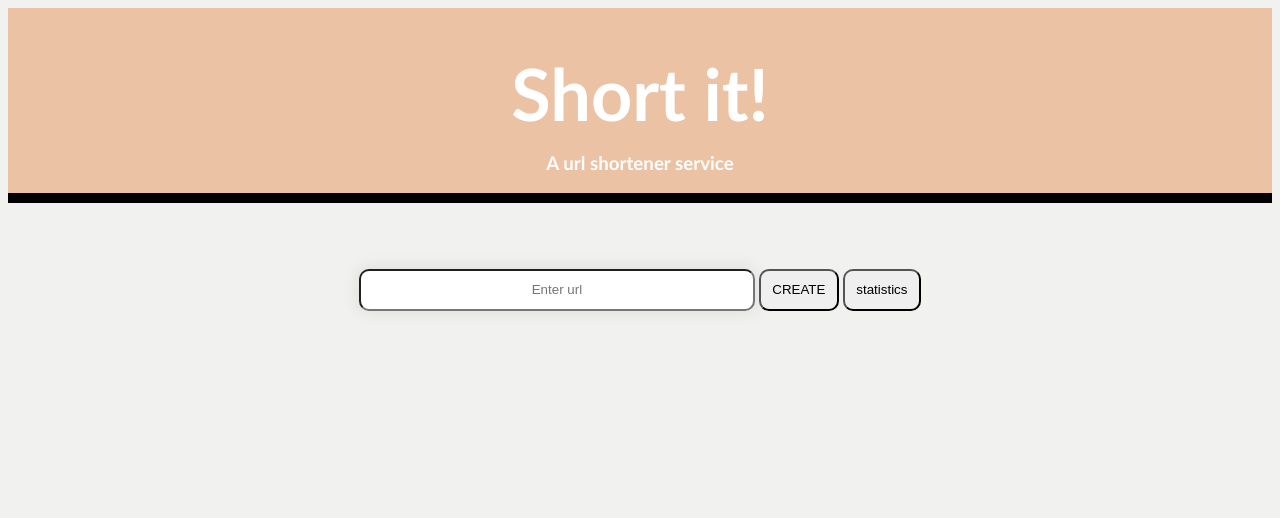
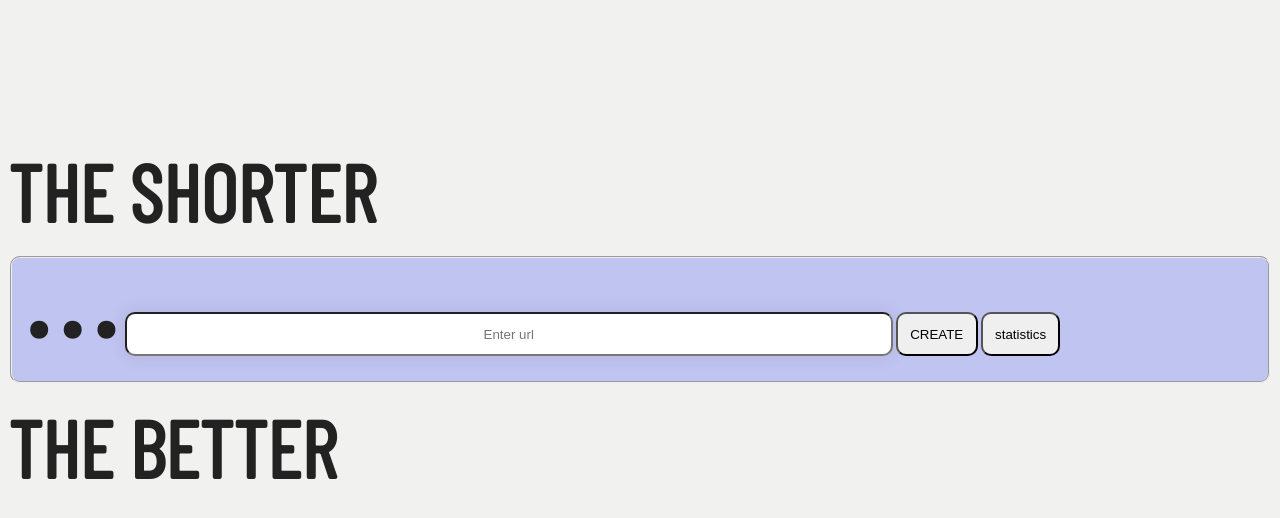
Before and after one commit to noavrd/url-shortner, a website: page views/index.html in a window 1280 px wide. Drawn offline with nearby package versions, Linux system fonts and the light colour scheme; files that its build step writes are made by us from their sources.

Commit message:
add post test

```diff
--- a/public/style.css
+++ b/public/style.css
@@ -1,12 +1,15 @@
 body {
-  font-family:'Gill Sans', 'Gill Sans MT', Calibri, 'Trebuchet MS', sans-serif;
-  font-size: 16px;
+  font-family: 'Barlow Condensed', sans-serif;
+        font-size: 16px;
   color: #222;
   background-color: #f1f1ef;
-  text-align: center;
+  /* text-align: center; */
   line-height: 1.4em;
 }
 
+#first {
+  padding-top: 10%;
+}
 
 
 main {
@@ -27,11 +30,13 @@ a {
 }
 
 form {
-  margin: 10px auto;
-  padding: 20px;
-  max-width: 600px;
+  /* margin: 10px auto;
+  padding: 20px; */
+  /* width: 200%; */
 }
-
+span {
+  font-size: 20vh;
+}
 
 /* input {
   padding: 5px;
@@ -42,17 +47,19 @@ input[type='text'] {
   border-bottom: 2px solid ; */
   /* border:0;
   border-bottom:1px solid #eee; */
-  width: 220px;
   text-align: center;
-  padding: 2% 15%;
+  margin-bottom: 1%;
+  padding: 1%;
   box-shadow:0 0 15px 4px rgba(0,0,0,0.06);
   border-radius:10px;
+  width: 60%;
 
+/* width: 150%; */
 }
 button, input[type='submit'] {
   cursor: pointer;
   border-radius:10px;
-  padding: 2%;
+  padding: 1%;
   transition-duration: 0.5s;
 
 }
@@ -67,16 +74,20 @@ input:focus {
   background-color:#fff6ef;
 }
 #headline {
-  background:#ecc2a4;
+  /* background:#ecc2a4;
   border-bottom: 10px solid black;
   padding-top: 2%;
-  color: white;
+  color: white; */
 }
 
 h1 {
-  font-size: 9vh;
+  font-size: 10vh;
 }
 
 fieldset {
-  border: none;
+  /* width: 200%; */
+  border-radius:10px;
+  padding-bottom: 1%;
+  background-color: #c0c4f0;
+  /* border: none; */
 }
--- a/views/index.html
+++ b/views/index.html
@@ -2,20 +2,27 @@
 
 <html>
   <head>
+    <link rel="preconnect" href="https://fonts.gstatic.com">
+    <link href="https://fonts.googleapis.com/css2?family=Barlow+Condensed&display=swap" rel="stylesheet">
+
     <title>URL Shortener</title>
     <link rel="icon" type="image/png" href="../public/favicon.ico" />
     <link rel="stylesheet" href="./public/style.css" type="text/css" />
   </head>
 
   <body>
-    <div id = "headline">
-      <h1>Short it!</h1>
-      <h3>A url shortener service</h3>
+    <!-- <div id = "headline"> -->
+      <!-- <h3>A url shortener service</h3> -->
     </div>
     <main>
+      <h1 id="first">THE SHORTER</h1>
       <section>
         <form action="api/shorturl/new" method="POST">
           <fieldset>
+            <span>.</span>
+            <span>.</span>
+            <span>.</span>
+
             <input
               id="url_input"
               type="text"
@@ -29,6 +36,8 @@
           </fieldset>
         </form>
       </section>
+      <h1 id="second">THE BETTER</h1>
+
     </main>
     <footer>
       <!-- <p>By <a href="https://www.freecodecamp.org/">freeCodeCamp</a></p> -->
```
Also changed, not shown: dataBase.js (+0 -7 lines), database/dataBase.json (+7 -1 lines), tests/httpMethodsTest.test.js (+11 -7 lines).
